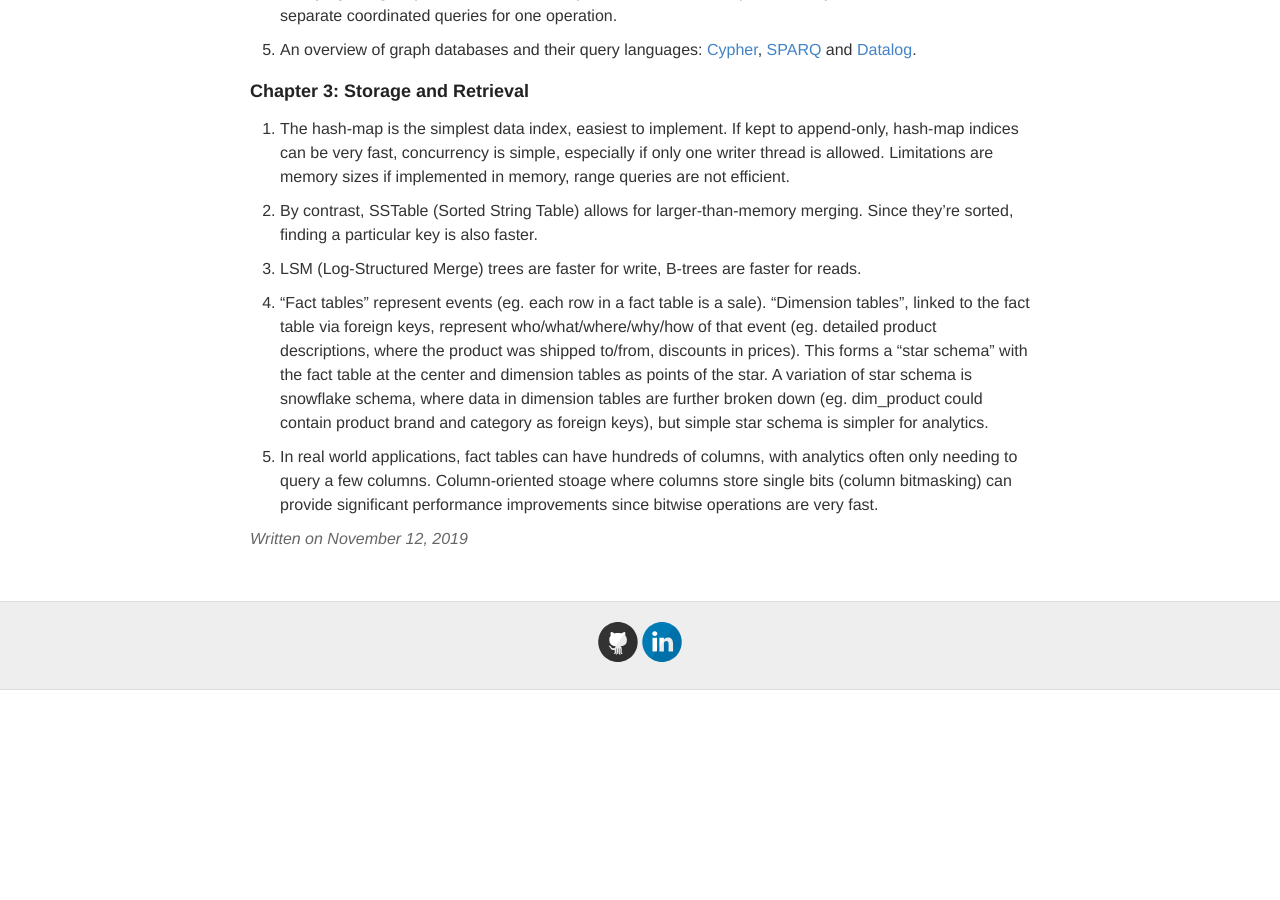
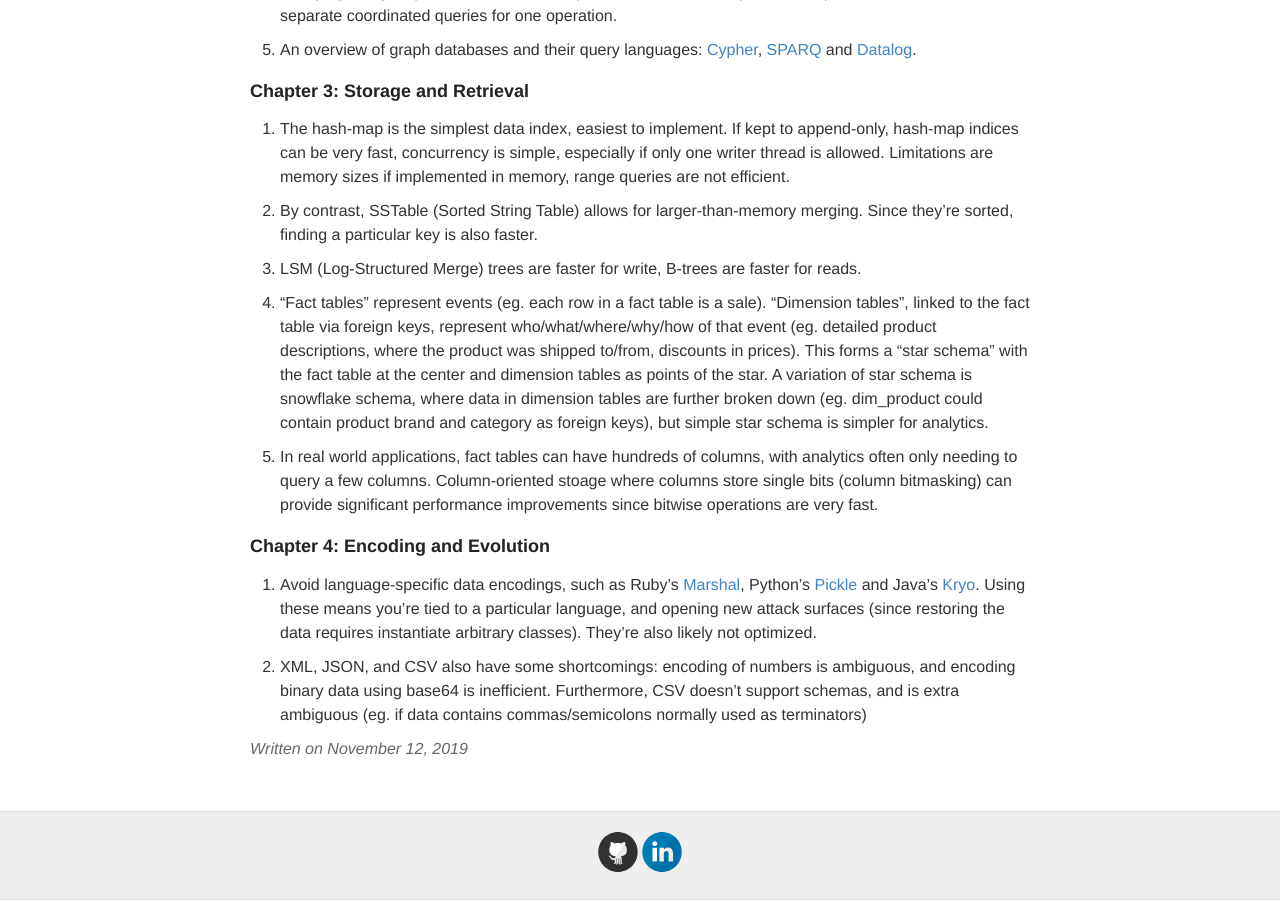
Before and after one commit to ptvan/ptvan.github.io, a Jekyll site: the page built from _posts/2019-11-12-Designing-DataIntensive-Applications.md, in a window 1280 px wide and 900 px high, scrolled down 800 px. Built offline with Jekyll 4.4.1, drawn with Linux system fonts in a browser that asks for light colours; before the commit the page ends 1490 px from its top, so only the background shows below that.

Commit message:
updated DDIA blogpost

```diff
--- a/_posts/2019-11-12-Designing-DataIntensive-Applications.md
+++ b/_posts/2019-11-12-Designing-DataIntensive-Applications.md
@@ -37,3 +37,9 @@ I've run across Martin Kleppman's [Designing Data-Intensive Applications](https:
 
 5. In real world applications, fact tables can have hundreds of columns, with analytics often only needing
 to query a few columns. Column-oriented stoage where columns store single bits (column bitmasking) can provide significant performance improvements since bitwise operations are very fast.
+
+### Chapter 4: Encoding and Evolution
+
+1. Avoid language-specific data encodings, such as Ruby's [Marshal](https://ruby-doc.org/core-2.6.3/Marshal.html), Python's [Pickle](https://docs.python.org/3/library/pickle.html) and Java's [Kryo](https://github.com/EsotericSoftware/kryo). Using these means you're tied to a particular language, and opening new attack surfaces (since restoring the data requires instantiate arbitrary classes). They're also likely not optimized.
+
+2. XML, JSON, and CSV also have some shortcomings: encoding of numbers is ambiguous, and encoding binary data using base64 is inefficient. Furthermore, CSV doesn't support schemas, and is extra ambiguous (eg. if data contains commas/semicolons normally used as terminators)
```
